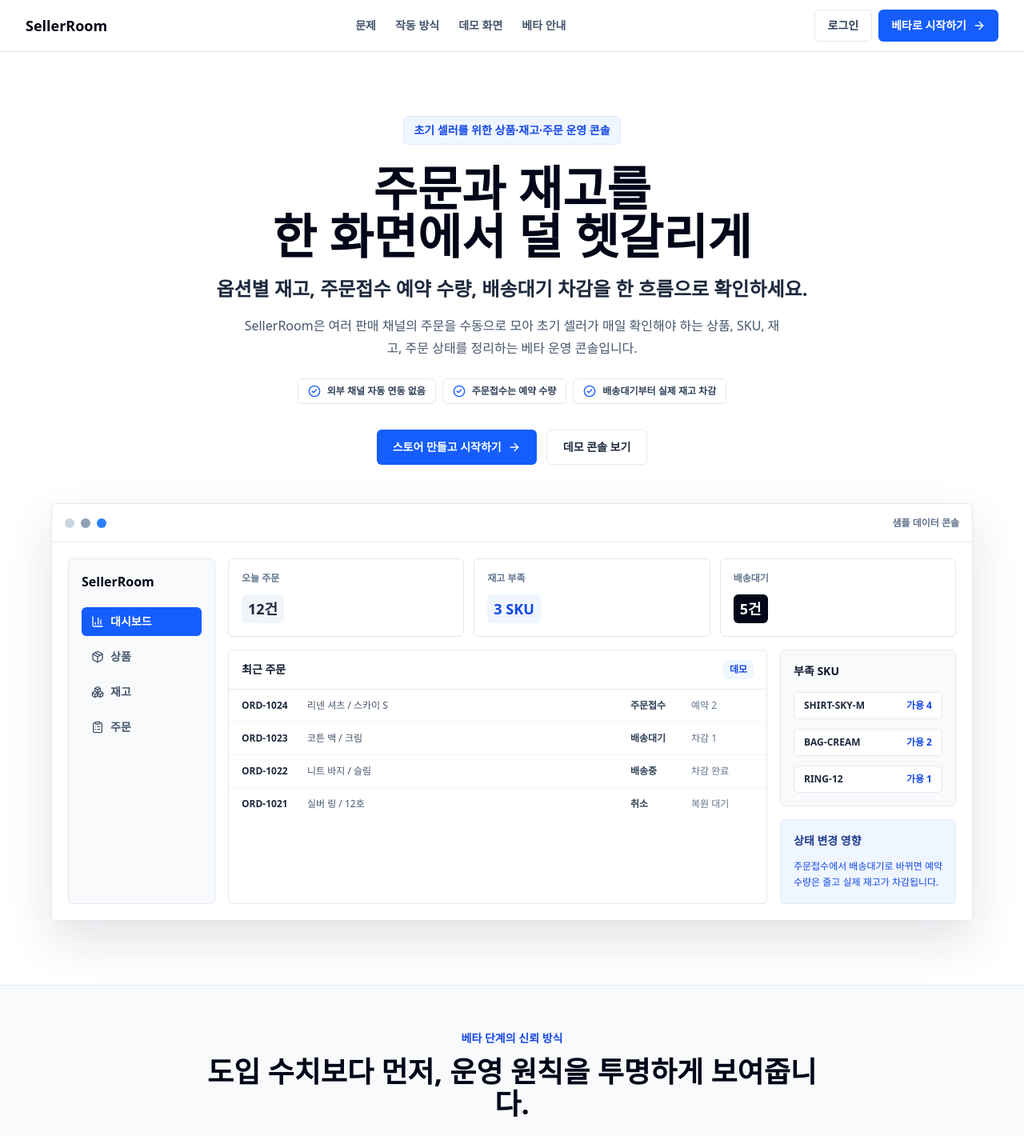
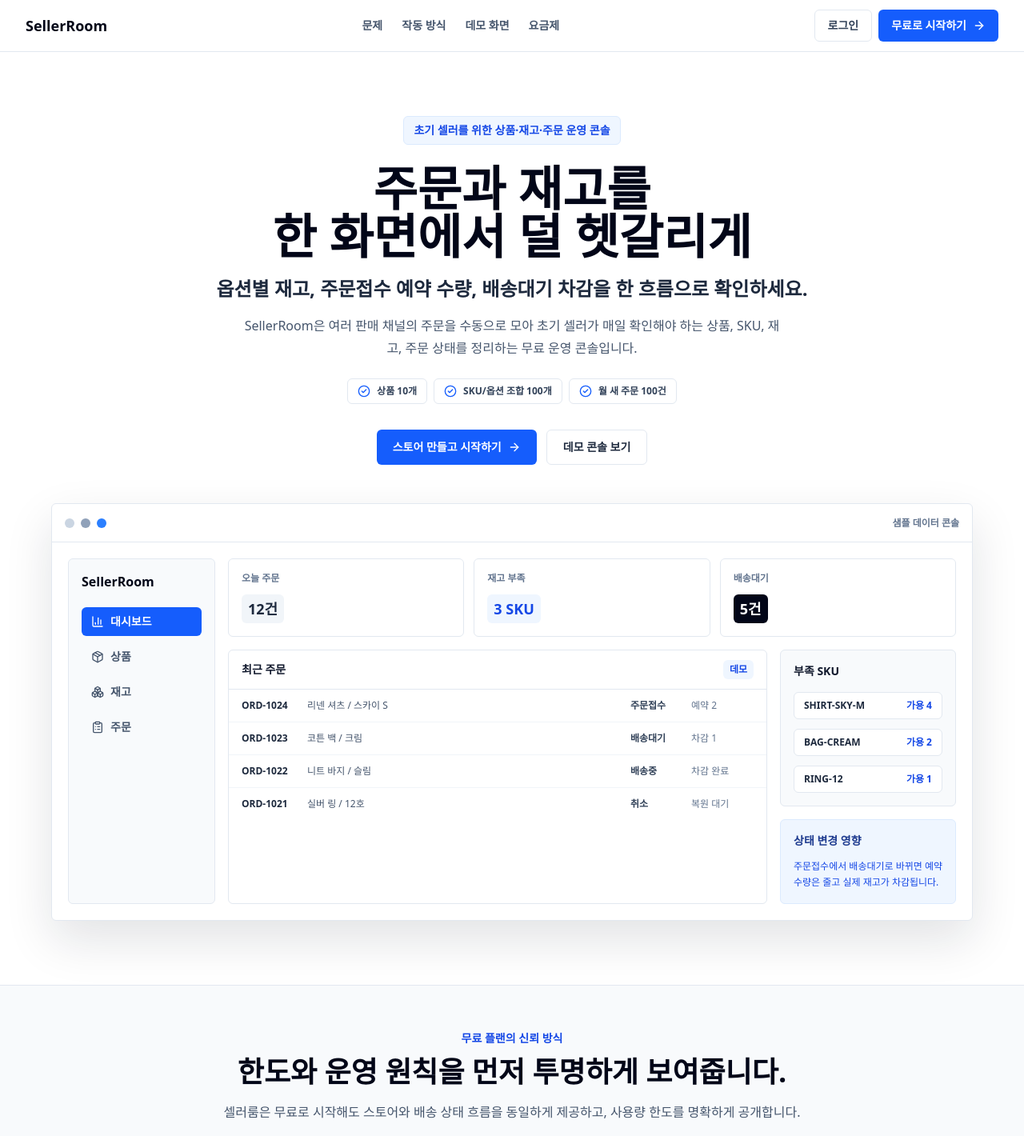
Before and after one commit to CJewon/setter-moon, a Next.js app in the folder front/: page / in a window 1280 px wide. Shown: the top 1420 px of the page at 80% size. Built offline with nearby package versions, Linux system fonts and the light colour scheme.

Commit message:
fix : 랜딩 무료 플랜 정책 반영

```diff
--- a/front/src/app/page.tsx
+++ b/front/src/app/page.tsx
@@ -16,6 +16,14 @@
   Store,
   Truck
 } from "lucide-react";
+import {
+  FREE_PLAN_BADGES,
+  FREE_PLAN_LIMIT_ITEMS,
+  FREE_PLAN_SUMMARY,
+  PAID_FULL_SUMMARY,
+  PLAN_PRICE_LABEL,
+  PLAN_SHARED_FEATURES
+} from "@/shared/constants/plan-policy";
 
 const SIGN_IN_ROUTE: Route = "/sign-in";
 const SIGN_UP_ROUTE: Route = "/sign-up";
@@ -81,7 +89,7 @@
   status: StockStatus;
 };
 
-const heroBadges = ["외부 채널 자동 연동 없음", "주문접수는 예약 수량", "배송대기부터 실제 재고 차감"];
+const heroBadges = FREE_PLAN_BADGES;
 
 const demoOrders: DemoOrder[] = [
   { code: "ORD-1024", product: "리넨 셔츠 / 스카이 S", status: "주문접수", stockEffect: "예약 2" },
@@ -223,10 +231,10 @@
   }
 ];
 
-const feedbackNotes = [
-  "실제 공개 전까지 도입 수치나 고객 후기는 만들지 않습니다.",
-  "초기 베타는 상품 등록, 주문접수, 배송대기 전환, 부족 재고 확인을 우선 검증합니다.",
-  "자동 채널 연동, 결제, 정산, 수익 분석은 현재 랜딩에서 약속하지 않습니다."
+const planNotes = [
+  "무료 플랜은 기능을 막지 않고 상품, SKU, 월 주문/배송 처리 규모만 제한합니다.",
+  `${PLAN_PRICE_LABEL} 유료 풀버전은 상품, SKU, 월 주문/배송 처리 한도 해제를 기준으로 준비합니다.`,
+  `${PLAN_SHARED_FEATURES[0]}과 ${PLAN_SHARED_FEATURES[1]}을 무료/유료에서 동일하게 제공합니다.`
 ];
 
 const faqItems: FaqItem[] = [
@@ -267,7 +275,7 @@
       <FeatureSection />
       <WorkflowSection />
       <TargetUsersSection />
-      <BetaFeedbackSection />
+      <PlanSection />
       <FaqSection />
       <FinalCta />
     </main>
@@ -291,8 +299,8 @@
           <a href="#preview" className="text-slate-600 transition-colors hover:text-slate-950">
             데모 화면
           </a>
-          <a href="#beta" className="text-slate-600 transition-colors hover:text-slate-950">
-            베타 안내
+          <a href="#plan" className="text-slate-600 transition-colors hover:text-slate-950">
+            요금제
           </a>
         </nav>
         <div className="flex items-center gap-2">
@@ -306,7 +314,7 @@
             href={SIGN_UP_ROUTE}
             className="hidden min-h-10 items-center justify-center gap-2 rounded-md bg-blue-600 px-4 text-sm font-semibold text-white transition-colors hover:bg-blue-700 sm:inline-flex"
           >
-            베타로 시작하기
+            무료로 시작하기
             <ArrowRight className="h-4 w-4" aria-hidden="true" />
           </Link>
         </div>
@@ -332,7 +340,7 @@
             옵션별 재고, 주문접수 예약 수량, 배송대기 차감을 한 흐름으로 확인하세요.
           </p>
           <p className="mx-auto mt-4 max-w-2xl text-base leading-7 text-slate-600">
-            SellerRoom은 여러 판매 채널의 주문을 수동으로 모아 초기 셀러가 매일 확인해야 하는 상품, SKU, 재고, 주문 상태를 정리하는 베타 운영 콘솔입니다.
+            SellerRoom은 여러 판매 채널의 주문을 수동으로 모아 초기 셀러가 매일 확인해야 하는 상품, SKU, 재고, 주문 상태를 정리하는 무료 운영 콘솔입니다.
           </p>
           <div className="mt-6 flex flex-wrap justify-center gap-2">
             {heroBadges.map((label) => (
@@ -459,12 +467,12 @@
     <section className="border-b border-slate-200 bg-slate-50">
       <div className="mx-auto max-w-7xl px-4 py-14 sm:px-6 lg:px-8">
         <div className="mx-auto max-w-3xl text-center">
-          <p className="text-sm font-bold text-blue-700">베타 단계의 신뢰 방식</p>
+          <p className="text-sm font-bold text-blue-700">무료 플랜의 신뢰 방식</p>
           <h2 className="mt-3 text-3xl font-bold tracking-normal text-slate-950 sm:text-4xl">
-            도입 수치보다 먼저, 운영 원칙을 투명하게 보여줍니다.
+            한도와 운영 원칙을 먼저 투명하게 보여줍니다.
           </h2>
           <p className="mt-4 text-base leading-7 text-slate-600">
-            위노트처럼 검증 수치와 후기를 보여주기 전 단계이기 때문에, 셀러룸은 지금 약속할 수 있는 재고 계산 원칙과 기록 기준을 먼저 공개합니다.
+            셀러룸은 무료로 시작해도 스토어와 배송 상태 흐름을 동일하게 제공하고, 사용량 한도를 명확하게 공개합니다.
           </p>
         </div>
         <div className="mt-8 grid gap-4 md:grid-cols-3">
@@ -643,22 +651,30 @@
   );
 }
 
-function BetaFeedbackSection() {
+function PlanSection() {
   return (
-    <section className="bg-slate-50" id="beta">
+    <section className="bg-slate-50" id="plan">
       <div className="mx-auto grid max-w-7xl gap-8 px-4 py-16 sm:px-6 lg:grid-cols-[0.82fr_1.18fr] lg:px-8">
         <div>
           <SectionHeading
-            eyebrow="베타 피드백"
-            title="아직 없는 후기는 만들지 않고, 검증할 화면을 먼저 공개합니다."
-            description="기획자, 디자이너, 개발자가 합의한 기준은 단순합니다. 지금 가능한 기능은 선명하게 보여주고, 아직 하지 않는 기능은 랜딩에서 과장하지 않습니다."
+            eyebrow="무료/유료 플랜"
+            title="무료로 운영을 시작하고, 규모가 커지면 풀버전으로 전환합니다."
+            description={`무료 플랜은 ${FREE_PLAN_SUMMARY} ${PAID_FULL_SUMMARY}`}
           />
         </div>
-        <div className="grid gap-4 md:grid-cols-3">
-          {feedbackNotes.map((note) => (
-            <article key={note} className="rounded-md border border-slate-200 bg-white p-5">
+        <div className="grid gap-4 md:grid-cols-2 xl:grid-cols-3">
+          {FREE_PLAN_LIMIT_ITEMS.map((item) => (
+            <article key={item.label} className="rounded-md border border-slate-200 bg-white p-5">
               <ShieldCheck className="h-5 w-5 text-blue-600" aria-hidden="true" />
-              <p className="mt-4 text-sm leading-6 text-slate-700">{note}</p>
+              <p className="mt-4 text-sm font-bold text-slate-950">{item.label}</p>
+              <p className="mt-2 text-3xl font-bold text-blue-600">{item.value}</p>
+              <p className="mt-3 text-sm leading-6 text-slate-700">{item.description}</p>
+            </article>
+          ))}
+          {planNotes.map((note) => (
+            <article key={note} className="rounded-md border border-blue-100 bg-blue-50 p-5">
+              <ShieldCheck className="h-5 w-5 text-blue-600" aria-hidden="true" />
+              <p className="mt-4 text-sm leading-6 text-blue-950">{note}</p>
             </article>
           ))}
         </div>
@@ -673,7 +689,7 @@
       <div className="mx-auto max-w-5xl px-4 py-16 sm:px-6 lg:px-8">
         <SectionHeading
           eyebrow="자주 묻는 질문"
-          title="베타 단계에서 먼저 확인해야 할 내용을 정리했습니다."
+          title="지금 제공하는 범위와 다음 확장 범위를 정리했습니다."
           description="셀러룸이 지금 제공하는 범위와 아직 약속하지 않는 범위를 분명하게 나눕니다."
           centered
         />
--- /dev/null
+++ b/front/src/shared/constants/plan-policy.ts
@@ -0,0 +1,27 @@
+export const PLAN_PRICE_LABEL = "월 9,900원 후보";
+
+export const FREE_PLAN_LIMIT_ITEMS = [
+  {
+    label: "상품",
+    value: "10개",
+    description: "판매중, 품절, 숨김 상품을 모두 포함합니다."
+  },
+  {
+    label: "SKU/옵션 조합",
+    value: "100개",
+    description: "색상, 사이즈 등 옵션 조합을 충분히 실험할 수 있는 기준입니다."
+  },
+  {
+    label: "월 새 주문",
+    value: "100건",
+    description: "주문/배송 처리 한도는 새 주문 등록 기준이며 기존 배송 상태 변경은 계속 가능합니다."
+  }
+] as const;
+
+export const PLAN_SHARED_FEATURES = ["스토어 기능 동일", "배송 상태 관리 동일", "계정 공유는 추후 기획"] as const;
+
+export const FREE_PLAN_BADGES = FREE_PLAN_LIMIT_ITEMS.map((item) => `${item.label} ${item.value}`);
+
+export const FREE_PLAN_SUMMARY = `${FREE_PLAN_LIMIT_ITEMS[0].label} ${FREE_PLAN_LIMIT_ITEMS[0].value}, ${FREE_PLAN_LIMIT_ITEMS[1].label} ${FREE_PLAN_LIMIT_ITEMS[1].value}, ${FREE_PLAN_LIMIT_ITEMS[2].label} ${FREE_PLAN_LIMIT_ITEMS[2].value}까지 제공합니다.`;
+
+export const PAID_FULL_SUMMARY = `유료 풀버전은 ${PLAN_PRICE_LABEL} 기준으로 한도 해제를 준비합니다.`;
```
